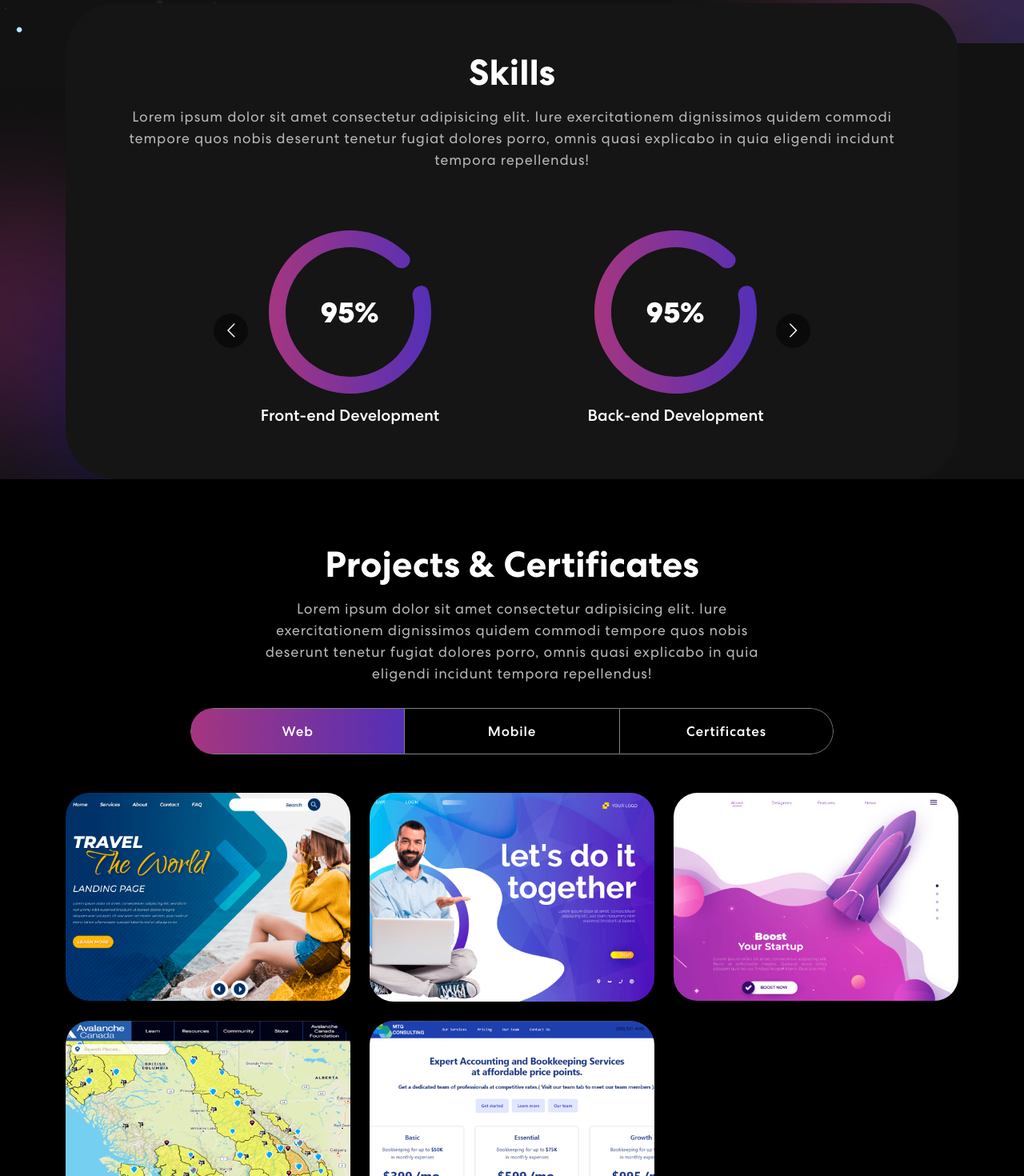
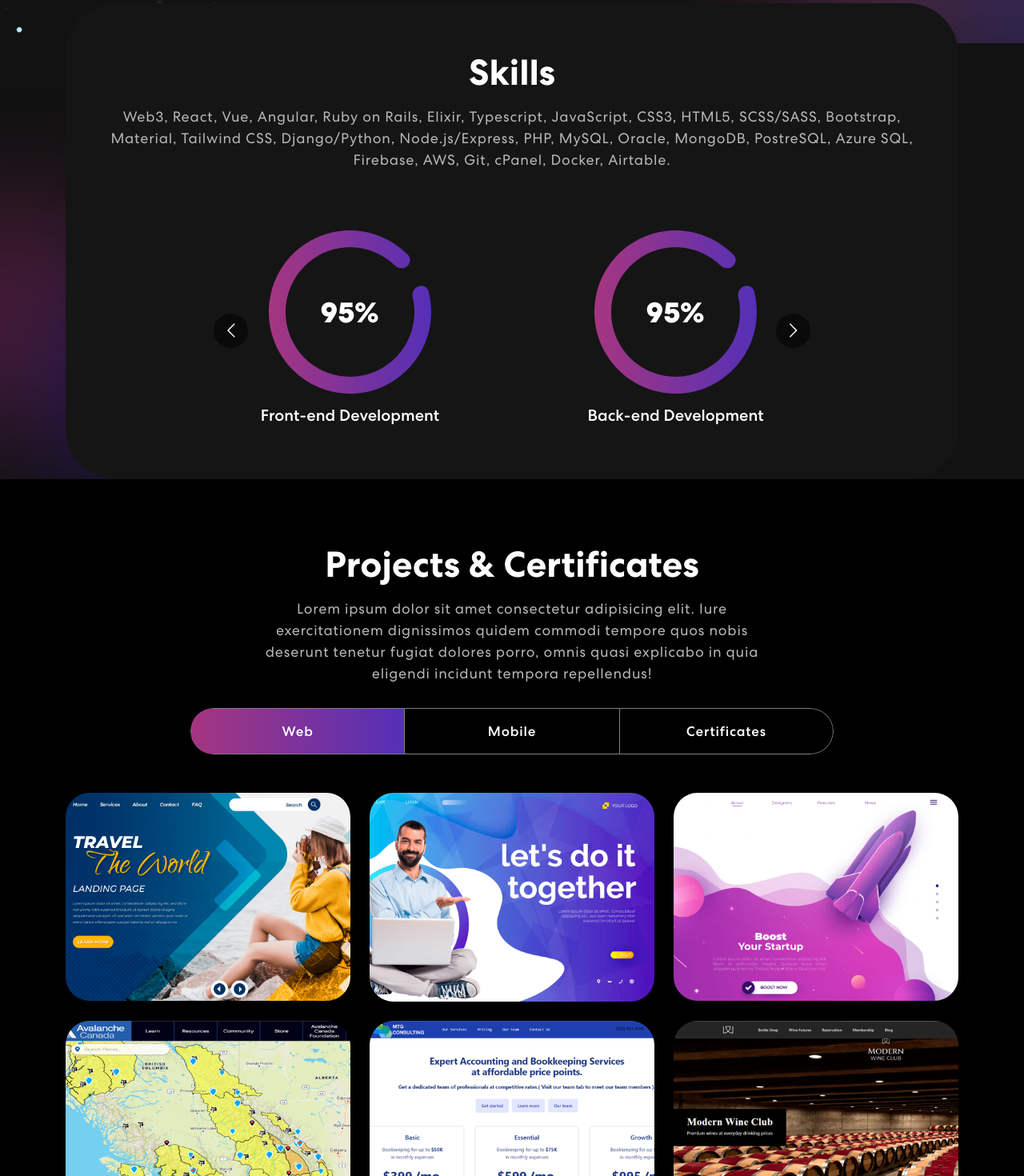
Before and after one commit to dementopro/My-portfolio, a React (Create React App) app: page / in a window 1280 px wide. Shown: the part 836-2306 px from the top of the page at 80% size. Built offline with nearby package versions, Linux system fonts and the light colour scheme.

Commit message:
add skills

```diff
--- a/src/Components/Project.js
+++ b/src/Components/Project.js
@@ -6,6 +6,7 @@ import projImg2 from '../assets/img/project-img2.png';
 import projImg3 from '../assets/img/project-img3.png';
 import projImg4 from '../assets/img/Skisites.png';
 import projImg5 from '../assets/img/mtg.png';
+import projImg6 from '../assets/img/mwc.png';
 import Nav from 'react-bootstrap/Nav';
 import { ProjectCard } from './ProjectCard';
 import colorSharp2 from '../assets/img/color-sharp2.png';
@@ -15,28 +16,33 @@ export const Project = () => {
   const webs = [
     {
       title: 'Bussniss Startup ',
-      describtion: 'Desgin & Develope',
+      description: 'Desgin & Develope',
       imgUrl: projImg1,
     },
     {
       title: 'Bussniss Startup ',
-      describtion: 'Desgin & Develope',
+      description: 'Desgin & Develope',
       imgUrl: projImg2,
     },
     {
       title: 'Bussniss Startup ',
-      describtion: 'Desgin & Develope',
+      description: 'Desgin & Develope',
       imgUrl: projImg3,
     },
     {
       title: 'Ski_Website ',
-      describtion: 'Development',
+      description: 'Development',
       imgUrl: projImg4,
     },
     {
       title: 'Fintech Startup ',
-      describtion: 'Development',
+      description: 'Development',
       imgUrl: projImg5,
+    },
+    {
+      title: 'ModernWineClub ',
+      description: 'Development',
+      imgUrl: projImg6,
     },
   ];
 
--- a/src/Components/Skills.js
+++ b/src/Components/Skills.js
@@ -33,10 +33,8 @@ export const Skills = () => {
             <div className='skill-bx'>
               <h2>Skills</h2>
               <p>
-                Lorem ipsum dolor sit amet consectetur adipisicing elit. Iure
-                exercitationem dignissimos quidem commodi tempore quos nobis
-                deserunt tenetur fugiat dolores porro, omnis quasi explicabo in
-                quia eligendi incidunt tempora repellendus!
+                Web3, React, Vue, Angular, Ruby on Rails, Elixir,  Typescript, JavaScript, CSS3, HTML5, SCSS/SASS, Bootstrap, Material, Tailwind CSS,
+                Django/Python, Node.js/Express, PHP, MySQL, Oracle, MongoDB, PostreSQL, Azure SQL, Firebase, AWS, Git, cPanel, Docker, Airtable.
               </p>
               <Carousel
                 responsive={responsive}
```
Also changed, not shown: src/assets/img/mwc.png (added), 1 other file (tests, documents, lock files or other folders).
